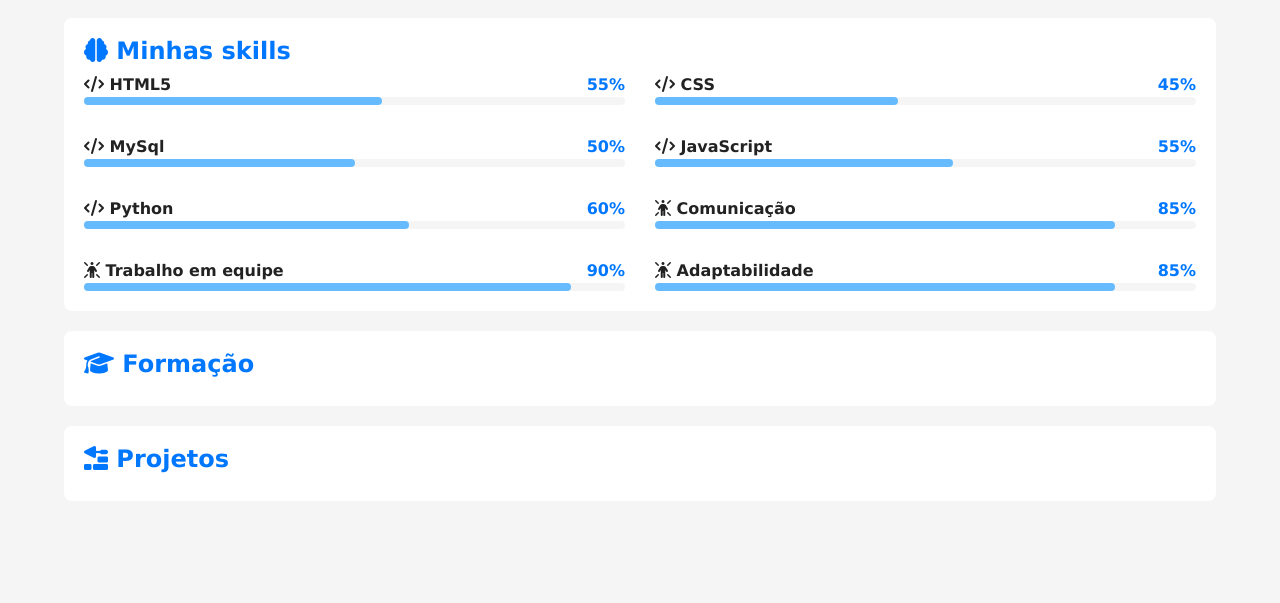
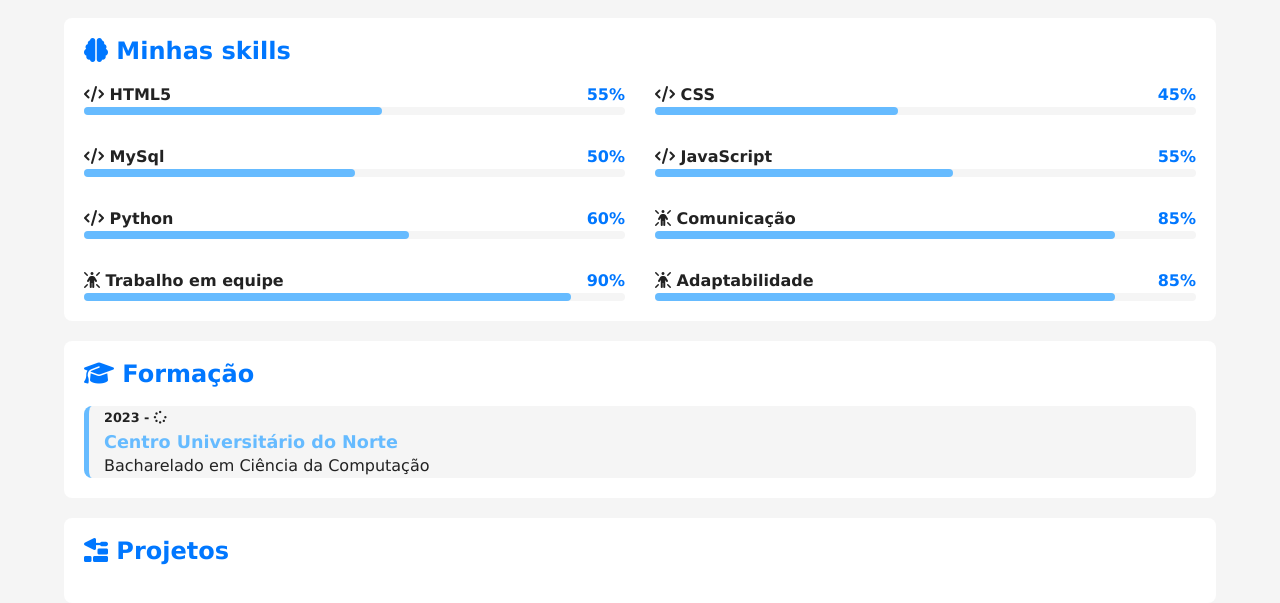
Before and after one commit to danieelfranco/projeto-portfolio, a plain HTML site: page index.html in a window 1280 px wide. Shown: the part 449-1052 px from the top of the page. Before the commit the page ends 970 px from the top, so only its background shows below. Drawn offline with Linux system fonts and the light colour scheme.

Commit message:
Área de formações

```diff
--- a/estilos/style.css
+++ b/estilos/style.css
@@ -129,7 +129,7 @@ article {
 
 article h2 {
   color: var(--destaque);
-  margin-bottom: 10px;
+  margin-bottom: 20px;
 }
 
 #skill-container {
@@ -171,6 +171,41 @@ article h2 {
 
 }
 
+#fomacao-container {
+  display: flex;
+  flex-direction: column-reverse;
+  gap: 20px;
+}
+
+#formacao-container .curso {
+ background-color: var(--fundo-principal);
+ border-radius: 8px;
+ border-left: 5px solid var(--destaque-inverso);
+ padding-left: 15px;
+ transition: border-width 0.5s, border-color 0.5s;
+
+}
+
+#formacao-container .curso:hover{
+  border-left-width: 15px;
+  border-color: var(--destaque);
+  cursor: pointer;
+}
+
+#formacao-container .periodo {
+  font-size: 0.8em;
+  font-weight: bold;
+  color: var(--texto);
+
+}
+
+#formacao-container .instituicao {
+  color:var(--destaque-inverso);
+  font-size: 1.1em;
+
+
+}
+
 @media screen and (min-width: 768px) {
   #skill-container {
     grid-template-columns: 1fr 1fr;
--- a/index.html
+++ b/index.html
@@ -24,7 +24,7 @@
     </nav>
     </header>
 
-    <main>
+<main>
          <section id="ficha">
             <img src="imagens/oficial.jpeg" alt="Gustavo Guanabara" class="foto">
             <h1>Daniel Franco</h1>
@@ -189,6 +189,14 @@
             <article id="formacao">
                 <h2><i class="fa-solid fa-graduation-cap"></i>
                     Formação</h2>
+
+                    <div id="formacao-container">
+                       <div class="curso">
+                        <p class="periodo">2023 - <i class="fa-solid fa-spinner"></i></p>
+                        <h3 class="instituicao">Centro Universitário do Norte</h3>
+                        Bacharelado em Ciência da Computação
+                       </div>
+                    </div>
             </article> <!--Fim article#formacao-->
 
             <article id="projetos">
@@ -196,7 +204,7 @@
                     Projetos</h2>
             </article> <!--Fim article#projetos-->
          </section>
-    </main>
+</main>
 
     <footer>
 
```
